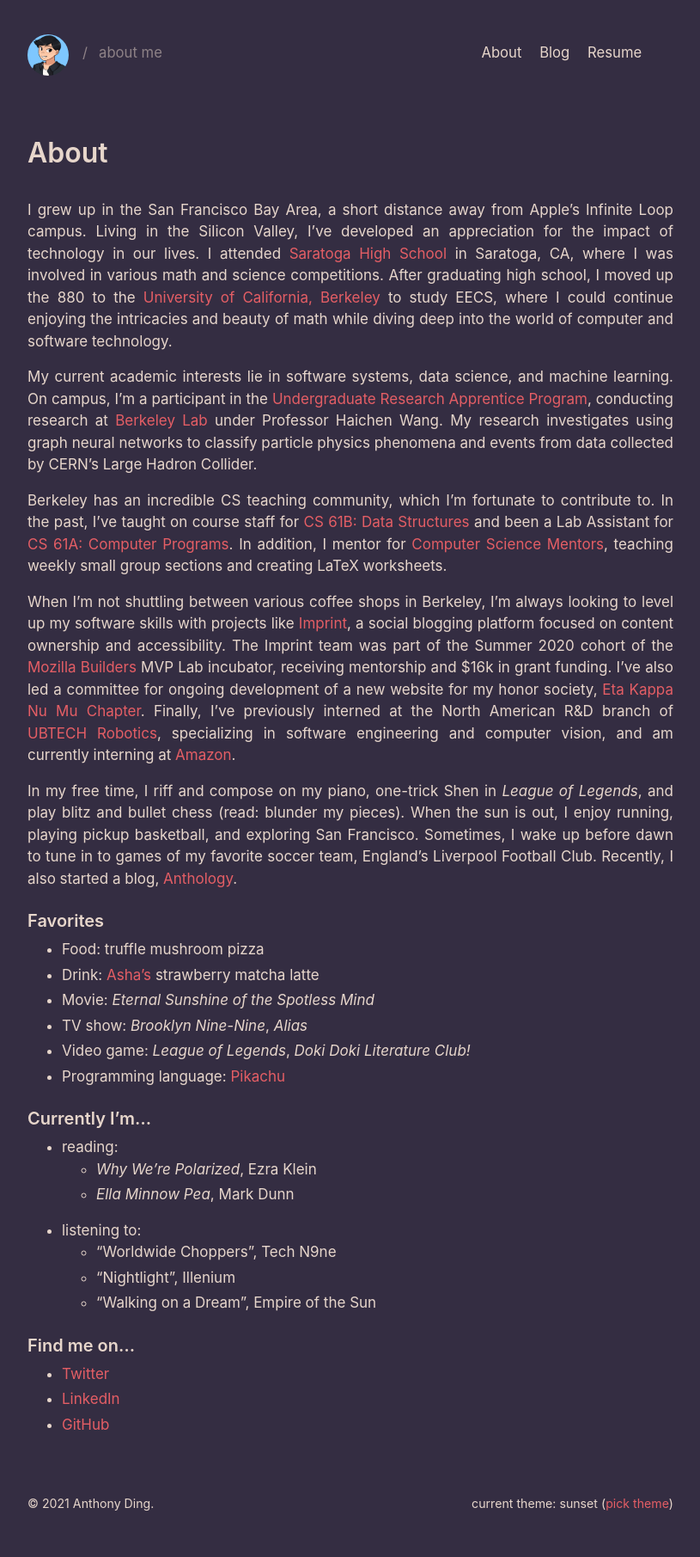
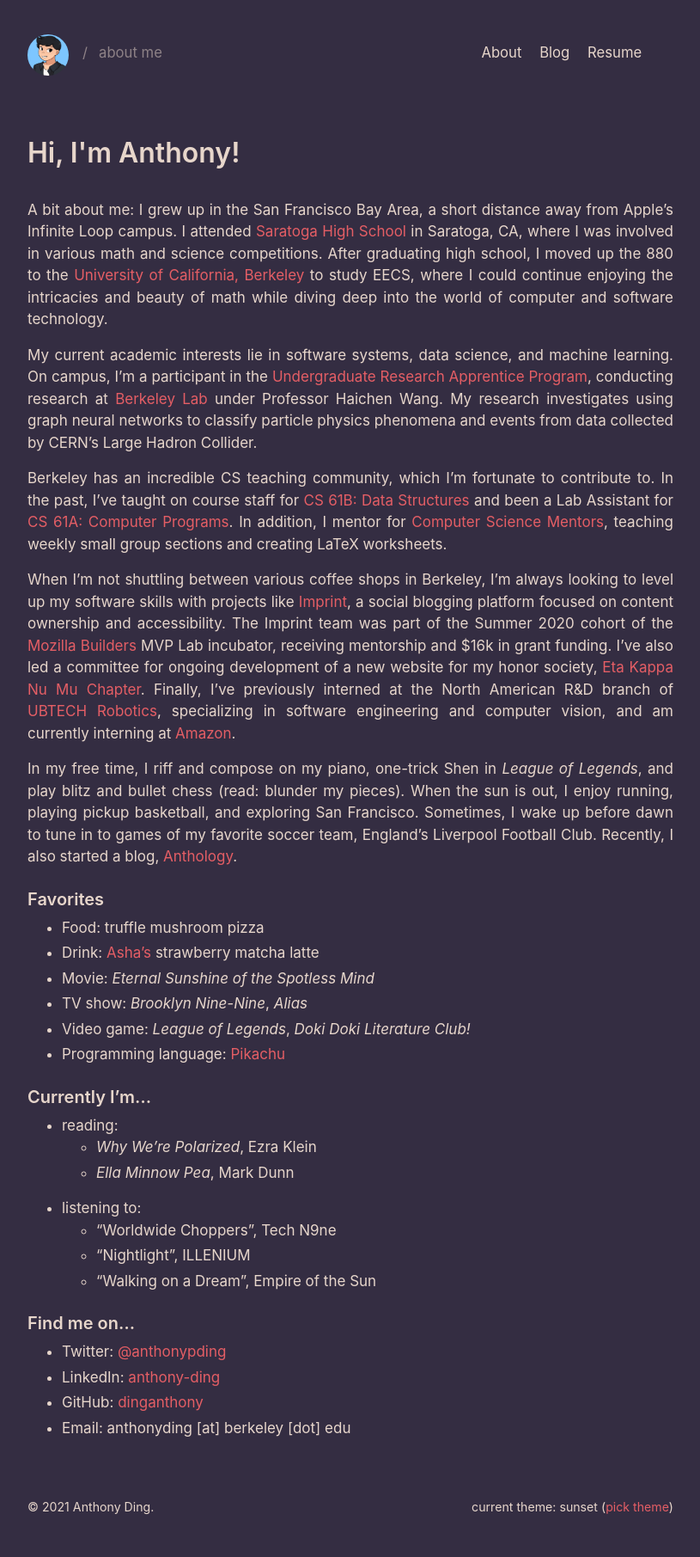
Before and after one commit to dinganthony/virtual-home-base, a Jekyll site: the page built from about.md, in a window 1280 px wide. Shown: the whole page at 86% size, without its empty margins (232-1047 px from the left). Built offline with Jekyll 4.4.1, drawn with Linux system fonts in a browser that asks for light colours.

```diff
--- a/_layouts/page.html
+++ b/_layouts/page.html
@@ -7,6 +7,8 @@ layout: default
     <h1 class="page-title">Anthony Ding</h1>
   {% elsif page.title == "Resume" %}
     <h1 style="text-align: center" class="page-title">Anthony Ding</h1>
+  {% elsif page.title == "About" %}
+    <h1 class="page-title">Hi, I'm Anthony!</h1>
   {% else %}
     <h1 class="page-title">{{ page.title }}</h1>
   {% endif %}
--- a/about.md
+++ b/about.md
@@ -3,7 +3,7 @@ layout: page
 title: About
 ---
 
-I grew up in the San Francisco Bay Area, a short distance away from Apple's Infinite Loop campus. Living in the Silicon Valley, I've developed an appreciation for the impact of technology in our lives. I attended [Saratoga High School](https://www.saratogahigh.org/) in Saratoga, CA, where I was involved in various math and science competitions. After graduating high school, I moved up the 880 to the [University of California, Berkeley](https://berkeley.edu) to study EECS, where I could continue enjoying the intricacies and beauty of math while diving deep into the world of computer and software technology.
+A bit about me: I grew up in the San Francisco Bay Area, a short distance away from Apple's Infinite Loop campus. I attended [Saratoga High School](https://www.saratogahigh.org/) in Saratoga, CA, where I was involved in various math and science competitions. After graduating high school, I moved up the 880 to the [University of California, Berkeley](https://berkeley.edu) to study EECS, where I could continue enjoying the intricacies and beauty of math while diving deep into the world of computer and software technology.
 
 My current academic interests lie in software systems, data science, and machine learning. On campus, I'm a participant in the [Undergraduate Research Apprentice Program](https://urap.berkeley.edu/), conducting research at [Berkeley Lab](https://lbl.gov) under Professor Haichen Wang. My research investigates using graph neural networks to classify particle physics phenomena and events from data collected by CERN's Large Hadron Collider.
 
@@ -29,11 +29,12 @@ In my free time, I riff and compose on my piano, one-trick Shen in *League of Le
     * *Ella Minnow Pea*, Mark Dunn
 * listening to:
     * "Worldwide Choppers", Tech N9ne
-    * "Nightlight", Illenium
+    * "Nightlight", ILLENIUM
     * "Walking on a Dream", Empire of the Sun
 
 ### Find me on...
 
-* [Twitter](https://twitter.com/anthonypding)
-* [LinkedIn](https://www.linkedin.com/in/anthony-ding/)
-* [GitHub](https://github.com/dinganthony)
+* Twitter: [@anthonypding](https://twitter.com/anthonypding)
+* LinkedIn: [anthony-ding](https://www.linkedin.com/in/anthony-ding/)
+* GitHub: [dinganthony](https://github.com/dinganthony)
+* Email: anthonyding [at] berkeley [dot] edu
```
Also changed, not shown: assets/apple-touch-icon-precomposed.png (deleted), assets/apple-touch-icon.png (added), assets/favicon.ico, assets/profile.png.
